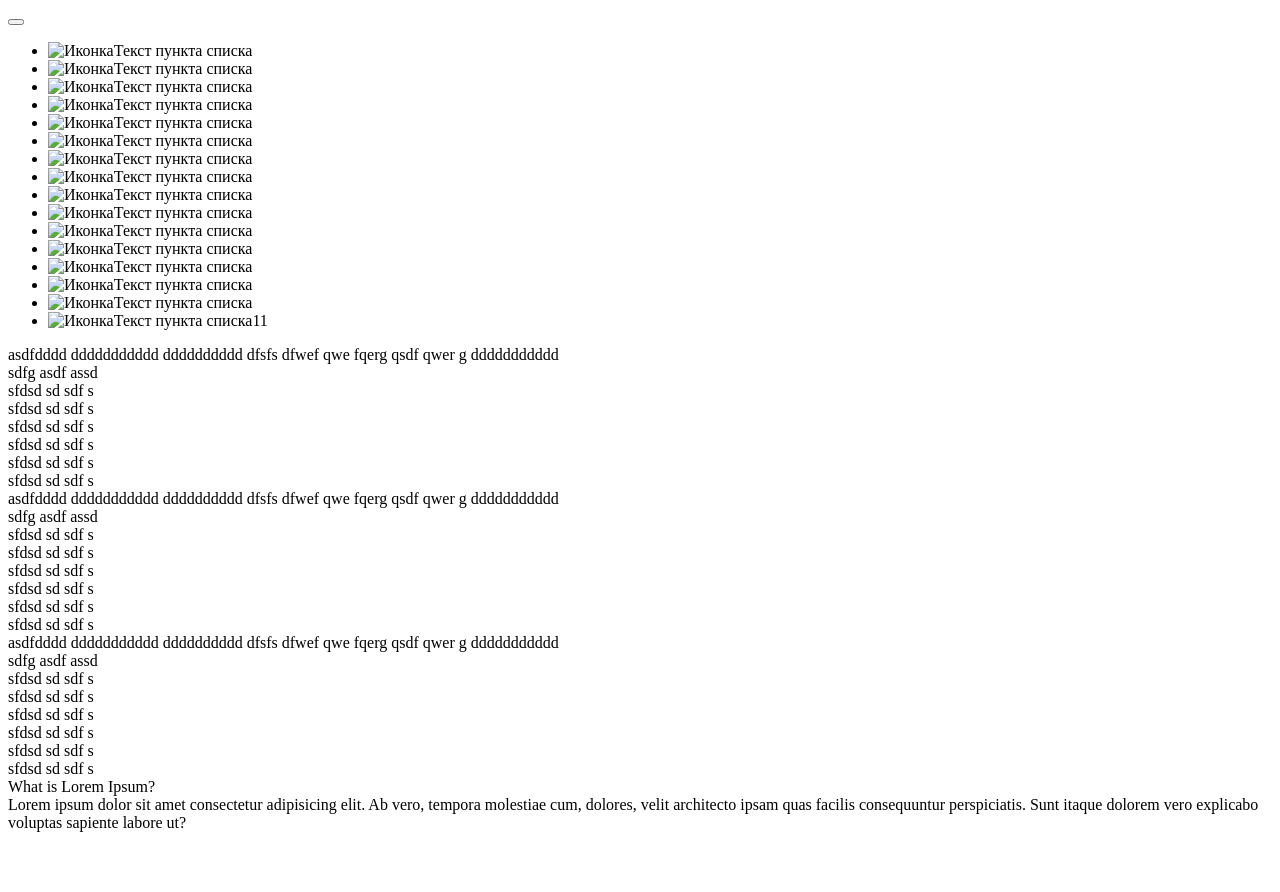
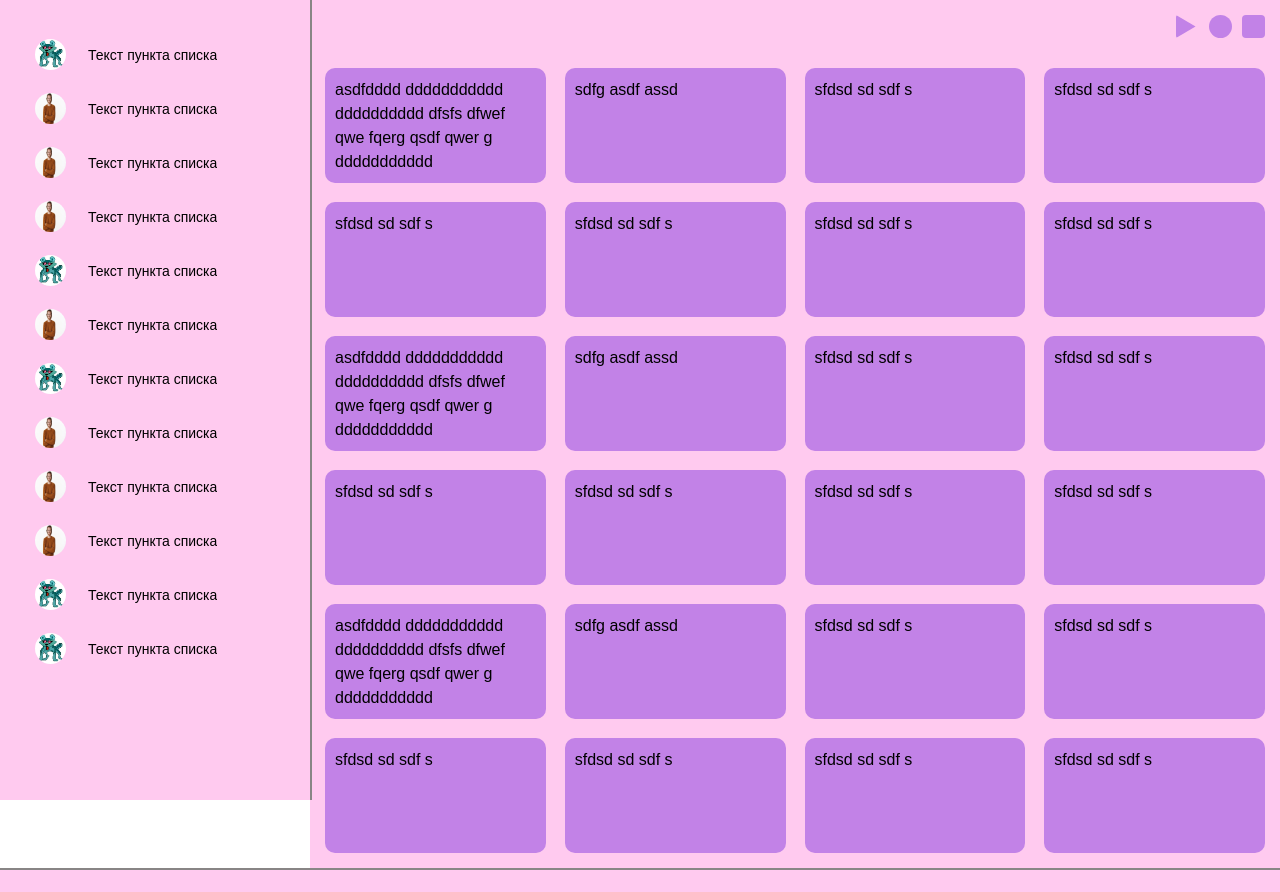
Before and after one commit to danya020282/sveak, a plain HTML site: page index.html in a window 1280 px wide. Shown: the top 892 px of the page. Before the commit the page ends 840 px from the top, so only its background shows below. Drawn offline with Linux system fonts and the light colour scheme; the site is published under a folder, as on GitHub Pages, so addresses that start at the root find nothing.

Commit message:
Update index.html

```diff
--- a/index.html
+++ b/index.html
@@ -4,7 +4,7 @@
     <meta charset="UTF-8">
     <meta name="viewport" content="width=device-width, initial-scale=1.0">
     <title>Тестовое задание</title>
-    <link rel="stylesheet" href="/css/main.css">
+    <link rel="stylesheet" href="css/main.css">
   </head>
   <body>
     <div class="container-content">
@@ -14,22 +14,22 @@
             <button class="burger" type="button" aria-label="Открыть меню" aria-expanded="false"><span class="burger__line"></span><span class="burger__line"></span><span class="burger__line"></span></button>
             <nav class="menu" aria-hidden="true">
               <ul class="menu__list">
-                <li class="menu__item"> <img class="menu__icon" src="/assets/icon.png" alt="Иконка"><span>Текст пункта списка</span></li>
-                <li class="menu__item"> <img class="menu__icon" src="/assets/avatar.avif" alt="Иконка"><span>Текст пункта списка</span></li>
-                <li class="menu__item"> <img class="menu__icon" src="/assets/avatar.avif" alt="Иконка"><span>Текст пункта списка</span></li>
-                <li class="menu__item"> <img class="menu__icon" src="/assets/avatar.avif" alt="Иконка"><span>Текст пункта списка</span></li>
-                <li class="menu__item"> <img class="menu__icon" src="/assets/icon.png" alt="Иконка"><span>Текст пункта списка</span></li>
-                <li class="menu__item"> <img class="menu__icon" src="/assets/avatar.avif" alt="Иконка"><span>Текст пункта списка</span></li>
-                <li class="menu__item"> <img class="menu__icon" src="/assets/icon.png" alt="Иконка"><span>Текст пункта списка</span></li>
-                <li class="menu__item"> <img class="menu__icon" src="/assets/avatar.avif" alt="Иконка"><span>Текст пункта списка</span></li>
-                <li class="menu__item"> <img class="menu__icon" src="/assets/avatar.avif" alt="Иконка"><span>Текст пункта списка</span></li>
-                <li class="menu__item"> <img class="menu__icon" src="/assets/avatar.avif" alt="Иконка"><span>Текст пункта списка</span></li>
-                <li class="menu__item"> <img class="menu__icon" src="/assets/icon.png" alt="Иконка"><span>Текст пункта списка</span></li>
-                <li class="menu__item"> <img class="menu__icon" src="/assets/icon.png" alt="Иконка"><span>Текст пункта списка</span></li>
-                <li class="menu__item"> <img class="menu__icon" src="/assets/icon.png" alt="Иконка"><span>Текст пункта списка</span></li>
-                <li class="menu__item"> <img class="menu__icon" src="/assets/avatar.avif" alt="Иконка"><span>Текст пункта списка</span></li>
-                <li class="menu__item"> <img class="menu__icon" src="/assets/avatar.avif" alt="Иконка"><span>Текст пункта списка</span></li>
-                <li class="menu__item"> <img class="menu__icon" src="/assets/icon.jpg" alt="Иконка"><span>Текст пункта списка11</span></li>
+                <li class="menu__item"> <img class="menu__icon" src="assets/icon.png" alt="Иконка"><span>Текст пункта списка</span></li>
+                <li class="menu__item"> <img class="menu__icon" src="assets/avatar.avif" alt="Иконка"><span>Текст пункта списка</span></li>
+                <li class="menu__item"> <img class="menu__icon" src="assets/avatar.avif" alt="Иконка"><span>Текст пункта списка</span></li>
+                <li class="menu__item"> <img class="menu__icon" src="assets/avatar.avif" alt="Иконка"><span>Текст пункта списка</span></li>
+                <li class="menu__item"> <img class="menu__icon" src="assets/icon.png" alt="Иконка"><span>Текст пункта списка</span></li>
+                <li class="menu__item"> <img class="menu__icon" src="assets/avatar.avif" alt="Иконка"><span>Текст пункта списка</span></li>
+                <li class="menu__item"> <img class="menu__icon" src="assets/icon.png" alt="Иконка"><span>Текст пункта списка</span></li>
+                <li class="menu__item"> <img class="menu__icon" src="assets/avatar.avif" alt="Иконка"><span>Текст пункта списка</span></li>
+                <li class="menu__item"> <img class="menu__icon" src="assets/avatar.avif" alt="Иконка"><span>Текст пункта списка</span></li>
+                <li class="menu__item"> <img class="menu__icon" src="assets/avatar.avif" alt="Иконка"><span>Текст пункта списка</span></li>
+                <li class="menu__item"> <img class="menu__icon" src="assets/icon.png" alt="Иконка"><span>Текст пункта списка</span></li>
+                <li class="menu__item"> <img class="menu__icon" src="assets/icon.png" alt="Иконка"><span>Текст пункта списка</span></li>
+                <li class="menu__item"> <img class="menu__icon" src="assets/icon.png" alt="Иконка"><span>Текст пункта списка</span></li>
+                <li class="menu__item"> <img class="menu__icon" src="assets/avatar.avif" alt="Иконка"><span>Текст пункта списка</span></li>
+                <li class="menu__item"> <img class="menu__icon" src="assets/avatar.avif" alt="Иконка"><span>Текст пункта списка</span></li>
+                <li class="menu__item"> <img class="menu__icon" src="assets/icon.jpg" alt="Иконка"><span>Текст пункта списка11</span></li>
               </ul>
             </nav>
           </div>
@@ -123,4 +123,4 @@
     </div>
   </body>
 </html>
-<script src="/js/main.js"></script>
+<script src="js/main.js"></script>
```
